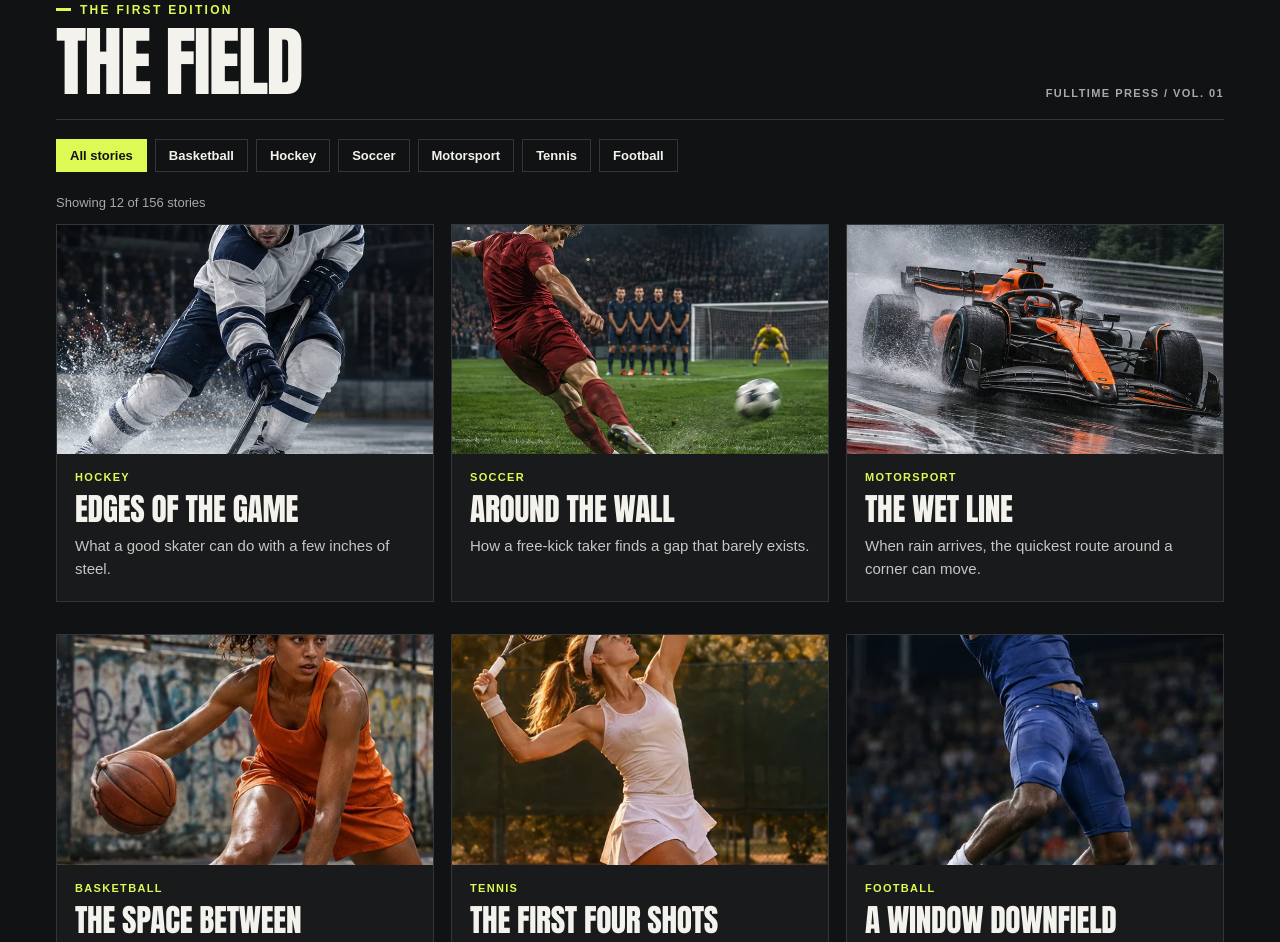
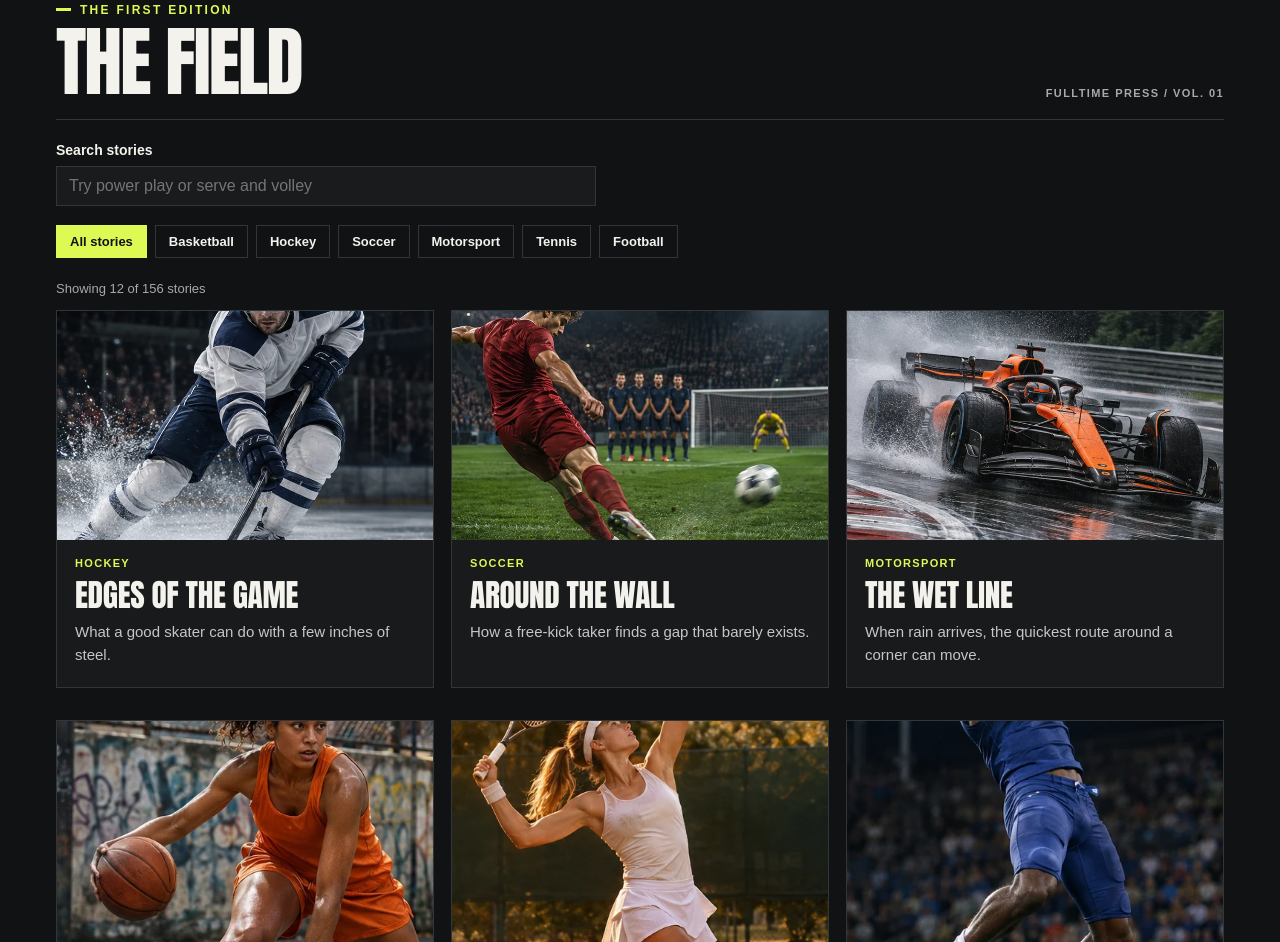
Before and after one commit to jp0624/fulltime-press, a plain HTML site: page public/index.html in a window 1280 px wide. Shown: the part 797-1739 px from the top of the page. Drawn offline with Linux system fonts and the light colour scheme.

Commit message:
Add search to the sports archive

```diff
--- a/public/app.js
+++ b/public/app.js
@@ -49,6 +49,15 @@ while (queues.some(queue => queue.length)) {
   }
 }
 
+function searchWords(value) {
+  return value.toLowerCase().match(/[\p{L}\p{N}]+/gu) ?? [];
+}
+
+const searchIndex = new Map(stories.map(story => [
+  story.id, searchWords([story.title, story.sport, story.dek, ...story.body].join(' ')).join(' ')
+]));
+const search = document.querySelector('#story-search');
+const clearSearch = document.querySelector('#clear-search');
 const filters = document.querySelector('#filters');
 const grid = document.querySelector('#story-grid');
 const results = document.querySelector('#results-count');
@@ -71,7 +80,12 @@ for (const sport of ['All', ...categories]) {
 }
 
 function renderGrid({ append = false } = {}) {
-  const matches = stories.filter(story => activeSport === 'All' ? story.id !== 'above-the-rim' : story.sport === activeSport);
+  const words = searchWords(search.value);
+  const matches = stories.filter(story => {
+    if (activeSport !== 'All' && story.sport !== activeSport) return false;
+    if (words.length) return words.every(word => searchIndex.get(story.id).includes(word));
+    return activeSport !== 'All' || story.id !== 'above-the-rim';
+  });
   const start = append ? grid.children.length : 0;
   if (!append) grid.replaceChildren();
   const shown = Math.min(visibleCount, matches.length);
@@ -88,7 +102,10 @@ function renderGrid({ append = false } = {}) {
       </div>
     </a>
   `).join(''));
-  results.textContent = `Showing ${shown} of ${matches.length} stories`;
+  results.textContent = matches.length
+    ? `Showing ${shown} of ${matches.length} ${matches.length === 1 ? 'story' : 'stories'}`
+    : 'No stories found. Try a different search or sport.';
+  clearSearch.hidden = !search.value;
   if (append) grid.children[start]?.focus();
   more.hidden = shown >= matches.length;
 }
@@ -134,6 +151,18 @@ document.addEventListener('click', event => {
   }
 });
 
+search.form.addEventListener('submit', event => event.preventDefault());
+search.addEventListener('input', () => {
+  visibleCount = pageSize;
+  renderGrid();
+});
+clearSearch.addEventListener('click', () => {
+  search.value = '';
+  visibleCount = pageSize;
+  renderGrid();
+  search.focus();
+});
+
 more.addEventListener('click', () => {
   visibleCount += pageSize;
   renderGrid({append: true});
--- a/public/index.html
+++ b/public/index.html
@@ -47,6 +47,13 @@
   </section>
   <section class="stories wrap" id="stories" aria-labelledby="stories-title">
     <div class="section-head"><div><p class="kicker"><span></span> THE FIRST EDITION</p><h2 id="stories-title">THE FIELD</h2></div><span class="issue">FULLTIME PRESS / VOL. 01</span></div>
+    <form class="story-search" role="search" aria-label="Story archive">
+      <label for="story-search">Search stories</label>
+      <div class="story-search-controls">
+        <input id="story-search" type="search" placeholder="Try power play or serve and volley" aria-controls="story-grid" autocomplete="off">
+        <button type="button" id="clear-search" hidden>Clear search</button>
+      </div>
+    </form>
     <div id="filters" class="filters" role="group" aria-label="Filter stories by sport"></div>
     <p id="results-count" class="results-count" aria-live="polite"></p>
     <div id="story-grid" class="grid"></div>
--- a/public/style.css
+++ b/public/style.css
@@ -57,6 +57,13 @@ h1 em{color:var(--lime);font-style:normal}
 .section-head .kicker{margin-bottom:8px}
 .section-head h2{font-size:clamp(46px,6vw,78px);line-height:.97;letter-spacing:-.03em}
 .issue{font-size:11px;font-weight:800;letter-spacing:.13em;color:var(--muted)}
+.story-search{display:grid;gap:8px;margin-top:22px;max-width:540px}
+.story-search label{font-size:14px;font-weight:750}
+.story-search-controls{display:flex;flex-wrap:wrap;gap:8px}
+.story-search input{flex:1 1 230px;min-width:0;background:#191b1c;color:var(--paper);border:1px solid var(--line);border-radius:0;padding:10px 12px;font:inherit}
+.story-search input:focus-visible{outline:2px solid var(--lime);outline-offset:2px}
+.story-search button{background:transparent;color:var(--paper);border:1px solid var(--line);padding:8px 12px;font:inherit;cursor:pointer}
+.story-search button:hover{border-color:var(--lime);color:var(--lime)}
 .filters{display:flex;flex-wrap:wrap;gap:8px;margin-block:19px 23px}
 .filters button{border:1px solid var(--line);background:transparent;color:var(--paper);padding:8px 13px;cursor:pointer;font-size:13px;font-weight:750}
 .filters button:hover{border-color:var(--lime)}
```
